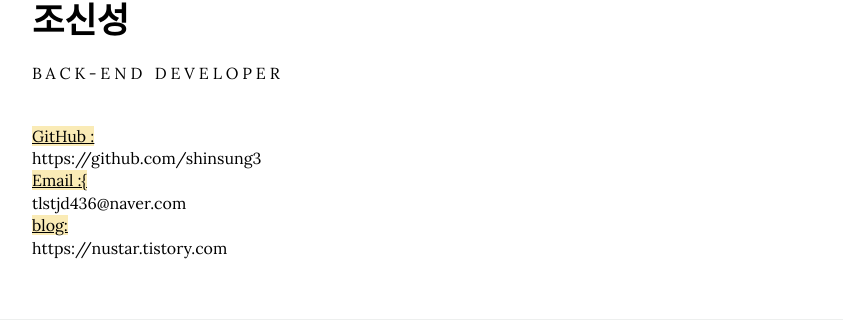
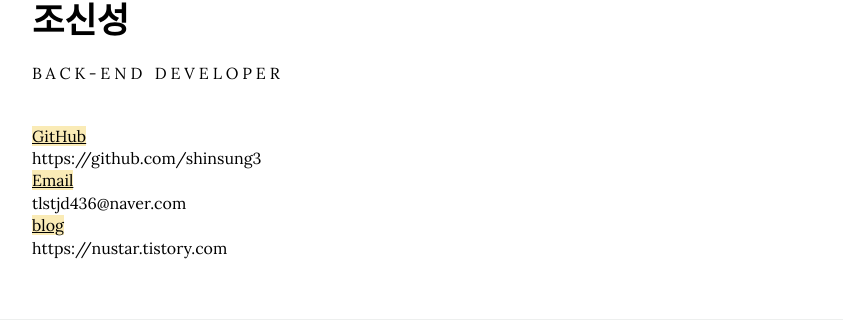
Before and after one commit to shinsung3/shinsung3.github.io, a Jekyll site: the page built from index.html, in a window 1280 px wide and 900 px high. Shown: the part 210-534 px from the top of the window, without its empty margins (198-1041 px from the left). Built offline with Jekyll 4.4.1, drawn with Linux system fonts in a browser that asks for light colours.

```diff
--- a/_includes/header.html
+++ b/_includes/header.html
@@ -10,11 +10,11 @@
 
 
         <div class="social">
-            <a href="https://github.com/{{ site.github_username }}" target="_blank">GitHub :</a>
+            <a href="https://github.com/{{ site.github_username }}" target="_blank">GitHub</a>
             <div> https://github.com/{{ site.github_username }} </div>
-            <a href="mailto:{{ site.email_address }}" target="_blank">Email :{</a>
+            <a href="mailto:{{ site.email_address }}" target="_blank">Email</a>
             <div>{{ site.email_address }} </div>
-            <a href="{{ site.blog_address }}" target="_blank">blog: </a>
+            <a href="{{ site.blog_address }}" target="_blank">blog</a>
             <div>{{ site.blog_address }} </div>
         </div>
 
```
